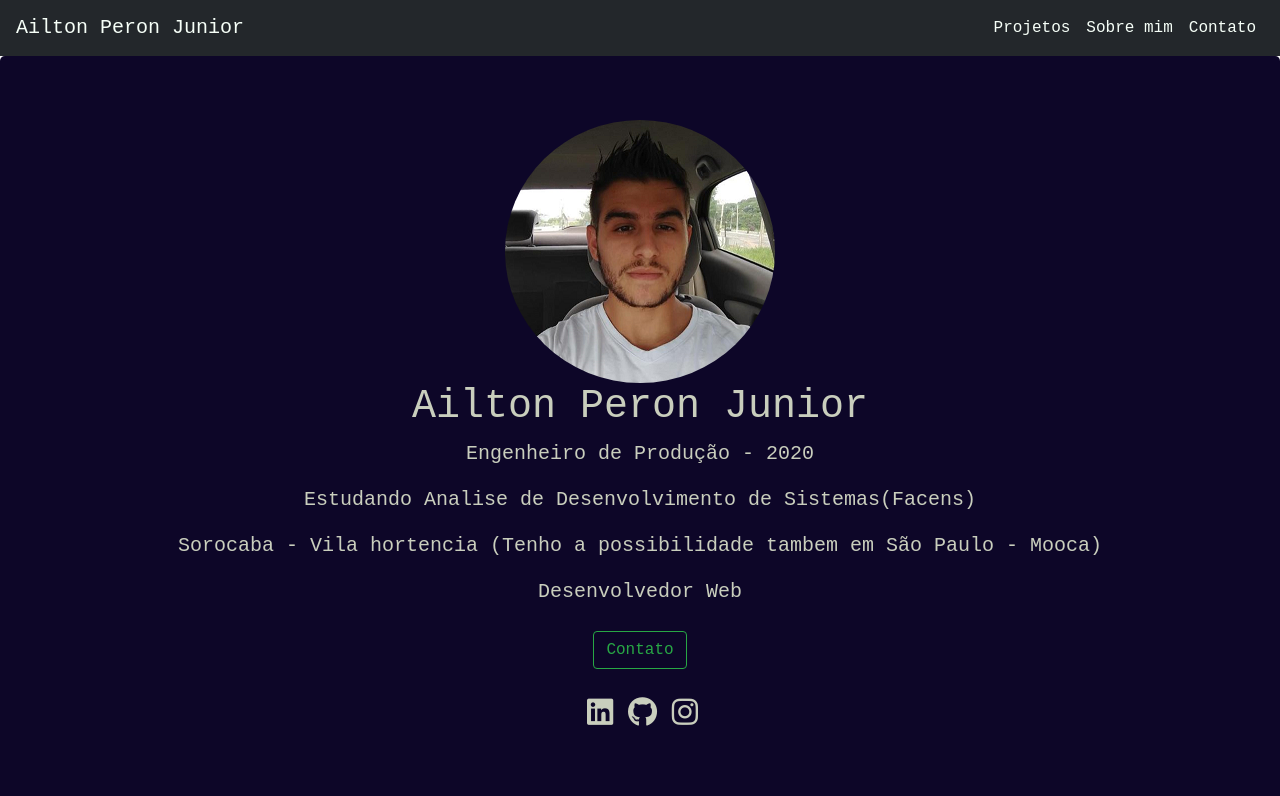
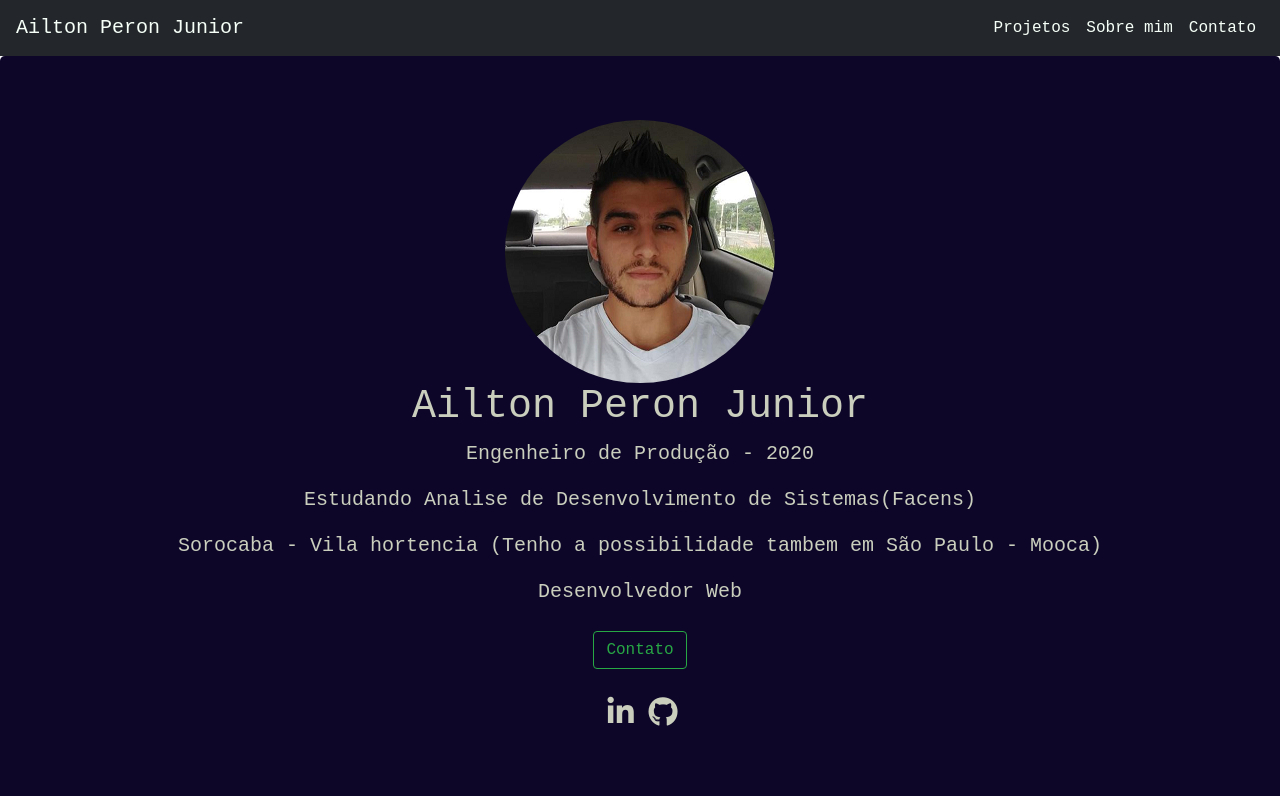
Before and after one commit to juniorperon/portifolio-Bootstrap, a plain HTML site: page index.html in a window 1280 px wide. Shown: the top 796 px of the page. Drawn offline with nearby package versions, Linux system fonts and the light colour scheme.

Commit message:
arrumando bug

```diff
--- a/index.html
+++ b/index.html
@@ -46,9 +46,8 @@
           <p>
             <a href="#Contato" class="btn btn-outline-success my-2">Contato</a>
           </p>
-          <a href ='https://www.linkedin.com/in/ailtonperonjunior/'><i class="fab fa-linkedin"></i></a>
+          <a href ='https://www.linkedin.com/in/ailtonperonjunior/'><i class="fab fa-linkedin-in"></i></a>
           <a href='https://github.com/juniorperon'><i class="fab fa-github"></i></a>
-          <a href="https://www.instagram.com/juniorperon_/"><i class="fab fa-instagram"></i></a>
         </div>
       </section>
    <!-- Projetos -->
```
